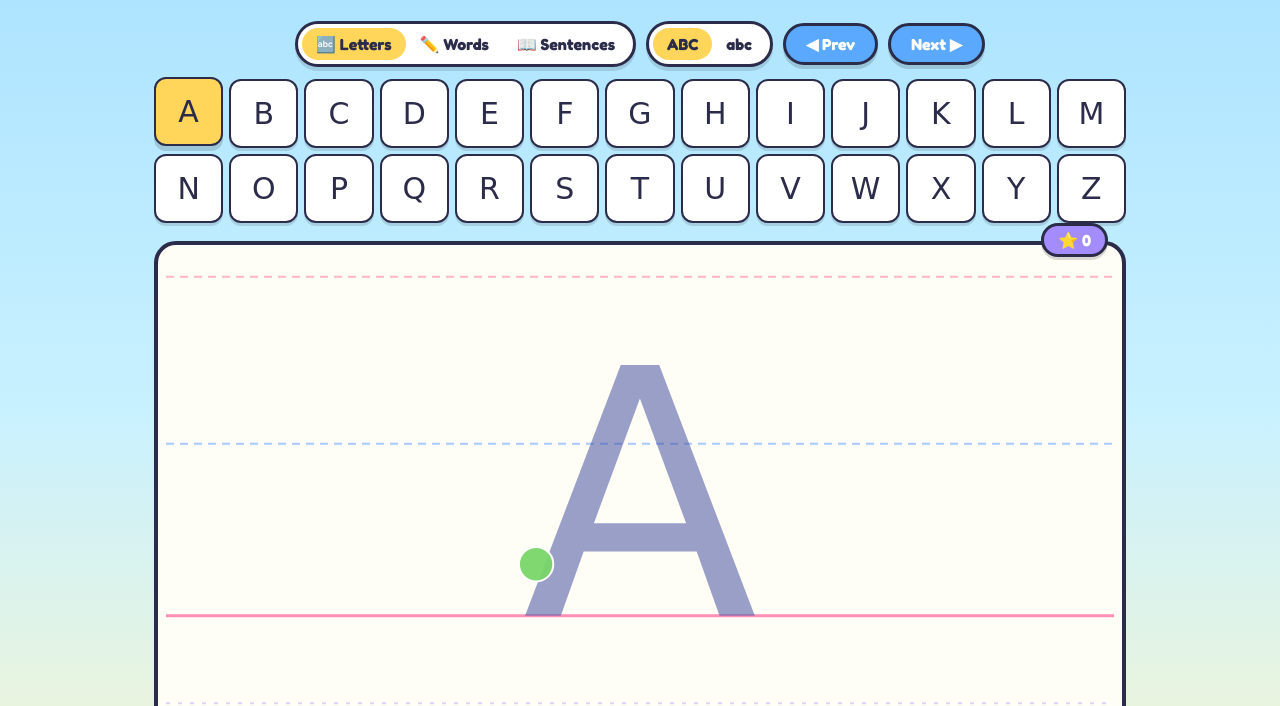
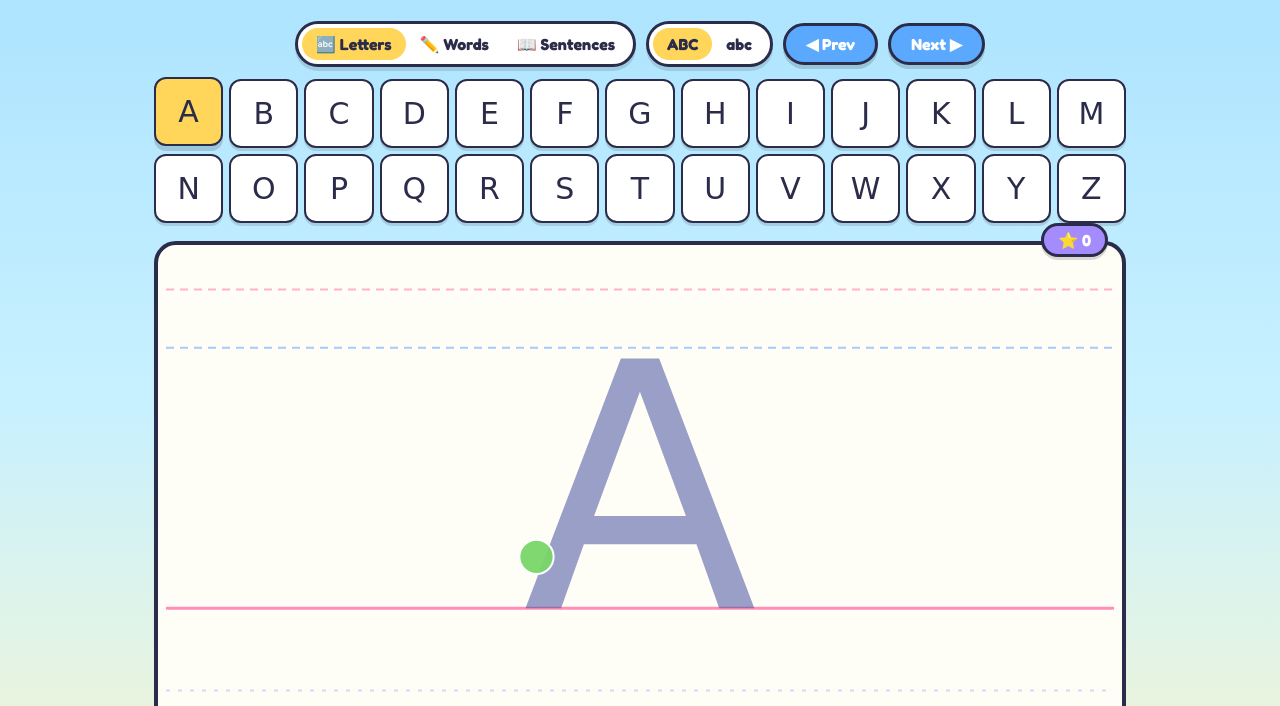
Before and after one commit to alfredopalconit/haikursive, a plain HTML site: page index.html in a window 1280 px wide. Shown: the part 94-800 px from the top of the page. Drawn offline with Linux system fonts and the light colour scheme; a web font is replaced by a local one.

Commit message:
Expand word/sentence lists, add Random, fix guide lines
- Expand WORDS (40) and SENTENCES (24) with grade 1-3 appropriate
  sight words, short sentences, and familiar nouns/verbs
- Replace the word/sentence scrollable list with a single 🎲 Random
  button; the letter grid still shows for letter mode
- Compute top / middle / base / descender guide lines from the font's
  real measured ascent, x-height, and descent so capital crossbars
  land on the mid line and tall loops stop at the top line

Co-Authored-By: Claude Opus 4.7 (1M context) <noreply@anthropic.com>

```diff
--- a/index.html
+++ b/index.html
@@ -335,6 +335,7 @@
     </div>
     <button class="btn blue" id="prevBtn">◀ Prev</button>
     <button class="btn blue" id="nextBtn">Next ▶</button>
+    <button class="btn ghost" id="randomBtn">🎲 Random</button>
   </div>
 
   <div class="items letters" id="items"></div>
@@ -363,20 +364,40 @@
 
 <script>
 (() => {
+  // Grade 1-3 friendly: short sight words, familiar nouns, simple verbs
   const WORDS = [
-    "cat", "dog", "sun", "bee", "hat",
-    "fish", "cake", "book", "moon", "star",
-    "tree", "love", "smile", "happy", "apple"
+    "cat", "dog", "sun", "moon", "star", "tree", "bird", "fish",
+    "frog", "duck", "pig", "cow", "ball", "cake", "book", "hat",
+    "bat", "car", "bus", "toy", "bed", "cup", "pen", "mom",
+    "dad", "run", "jump", "play", "sing", "read", "eat", "swim",
+    "smile", "happy", "love", "kind", "brave", "fun", "nice", "warm"
   ];
+  // Grade 1-3 sentences: 3-6 words, present tense, sight-word heavy, no tricky punctuation
   const SENTENCES = [
-    "I love you.",
-    "The cat sat.",
-    "We are happy.",
+    "I can run fast.",
+    "The sun is hot.",
     "My dog is fun.",
-    "The sun is bright.",
-    "Cursive is cool.",
-    "Practice every day.",
-    "Kindness wins."
+    "I love my mom.",
+    "We play all day.",
+    "The cat is cute.",
+    "I like to read.",
+    "Be a kind friend.",
+    "I am happy today.",
+    "The sky is blue.",
+    "Birds can fly.",
+    "I want to swim.",
+    "The moon is bright.",
+    "Share with a friend.",
+    "Let us go play.",
+    "Flowers are pretty.",
+    "I can count to ten.",
+    "Dogs love to run.",
+    "The fish swims fast.",
+    "My dad is funny.",
+    "Today is a good day.",
+    "I love my family.",
+    "Be brave and kind.",
+    "Reading is so fun."
   ];
 
   const rulesCanvas = document.getElementById("rules");
@@ -455,31 +476,32 @@
     }
   }
 
-  // Pick font size + rule positions that fit the current content.
-  // Probes the actual font metrics (Playwrite cursive caps like Y/J/Z have
-  // unusually tall entry loops AND deep descender loops) so nothing clips.
+  // Pick font size + rule positions using the font's real measured metrics
+  // so the top / mid / base / descender guide lines land exactly on the
+  // tallest cap, the x-height, the baseline, and the deepest descender.
   function computeLayout() {
     const w = drawCanvas.clientWidth;
     const h = drawCanvas.clientHeight;
     const content = currentContent();
 
-    const xHeightR = 0.50;
-    const vMargin  = Math.max(8, h * 0.05);
+    const vMargin = Math.max(8, h * 0.05);
     const availableH = h - 2 * vMargin;
-    const safety = 1.06; // small buffer for glyph outlines exceeding the reported bounds
+    const headroom = availableH * 0.03; // tiny breathing room top + bottom
 
-    // Measure font's real ascent/descent using a probe string that exercises
-    // both a tall capital and deep descenders
+    // Probe the font: tallest extent, x-height, deepest descent
     const probeSize = 100;
     gCtx.font = `400 ${probeSize}px "Playwrite US Trad", cursive`;
-    const probe = gCtx.measureText("YHjgpq");
-    const rawAscent  = probe.fontBoundingBoxAscent  || probe.actualBoundingBoxAscent  || probeSize * 1.05;
-    const rawDescent = probe.fontBoundingBoxDescent || probe.actualBoundingBoxDescent || probeSize * 0.50;
-    const ascentR  = (rawAscent  / probeSize) * safety;
-    const descentR = (rawDescent / probeSize) * safety;
+    const fullProbe = gCtx.measureText("ABCDEFGHIJKLMNOPQRSTUVWXYZabcdefghijklmnopqrstuvwxyz");
+    const xProbe    = gCtx.measureText("oxaeimnrsuvw");
 
-    // Font size bounded by total vertical extent (ascent + descent)
-    let fontSize = availableH / (ascentR + descentR);
+    const ascentR  = Math.max(fullProbe.actualBoundingBoxAscent  || 0,
+                              fullProbe.fontBoundingBoxAscent    || 0) / probeSize;
+    const descentR = Math.max(fullProbe.actualBoundingBoxDescent || 0,
+                              fullProbe.fontBoundingBoxDescent   || 0) / probeSize;
+    const xHeightR = (xProbe.actualBoundingBoxAscent || probeSize * 0.4) / probeSize;
+
+    // Font size bounded by total vertical extent (with a tiny buffer)
+    let fontSize = (availableH - headroom * 2) / (ascentR + descentR);
     if (state.mode !== "letter") fontSize *= 0.95;
 
     // Shrink further if the string is too wide
@@ -491,7 +513,8 @@
     gCtx.font = `400 ${fontSize}px "Playwrite US Trad", cursive`;
     const textWidth = gCtx.measureText(content).width;
 
-    const baseY    = h - vMargin - fontSize * descentR;
+    // Place baseline so descender + bottom buffer clear the bottom margin
+    const baseY    = h - vMargin - headroom - fontSize * descentR;
     const topY     = baseY - fontSize * ascentR;
     const midY     = baseY - fontSize * xHeightR;
     const descendY = baseY + fontSize * descentR;
@@ -701,6 +724,8 @@
     updateItemGrid();
     updateStars();
     caseToggle.classList.toggle("hidden", state.mode !== "letter");
+    itemsDiv.classList.toggle("hidden", state.mode !== "letter");
+    document.getElementById("randomBtn").classList.toggle("hidden", state.mode === "letter");
 
     if (state.mode === "letter")      msg.textContent = "Start at the green dot. Trace slowly — you got this!";
     else if (state.mode === "word")   msg.textContent = "Trace the whole word in one smooth flow. Take your time!";
@@ -731,6 +756,14 @@
   });
   document.getElementById("nextBtn").addEventListener("click", () => {
     setCurrentIdx(currentIdx() + 1);
+    refresh();
+  });
+  document.getElementById("randomBtn").addEventListener("click", () => {
+    const list = currentList();
+    if (list.length <= 1) return;
+    let idx = currentIdx();
+    while (idx === currentIdx()) idx = Math.floor(Math.random() * list.length);
+    setCurrentIdx(idx);
     refresh();
   });
   document.getElementById("clearBtn").addEventListener("click", () => {
```
